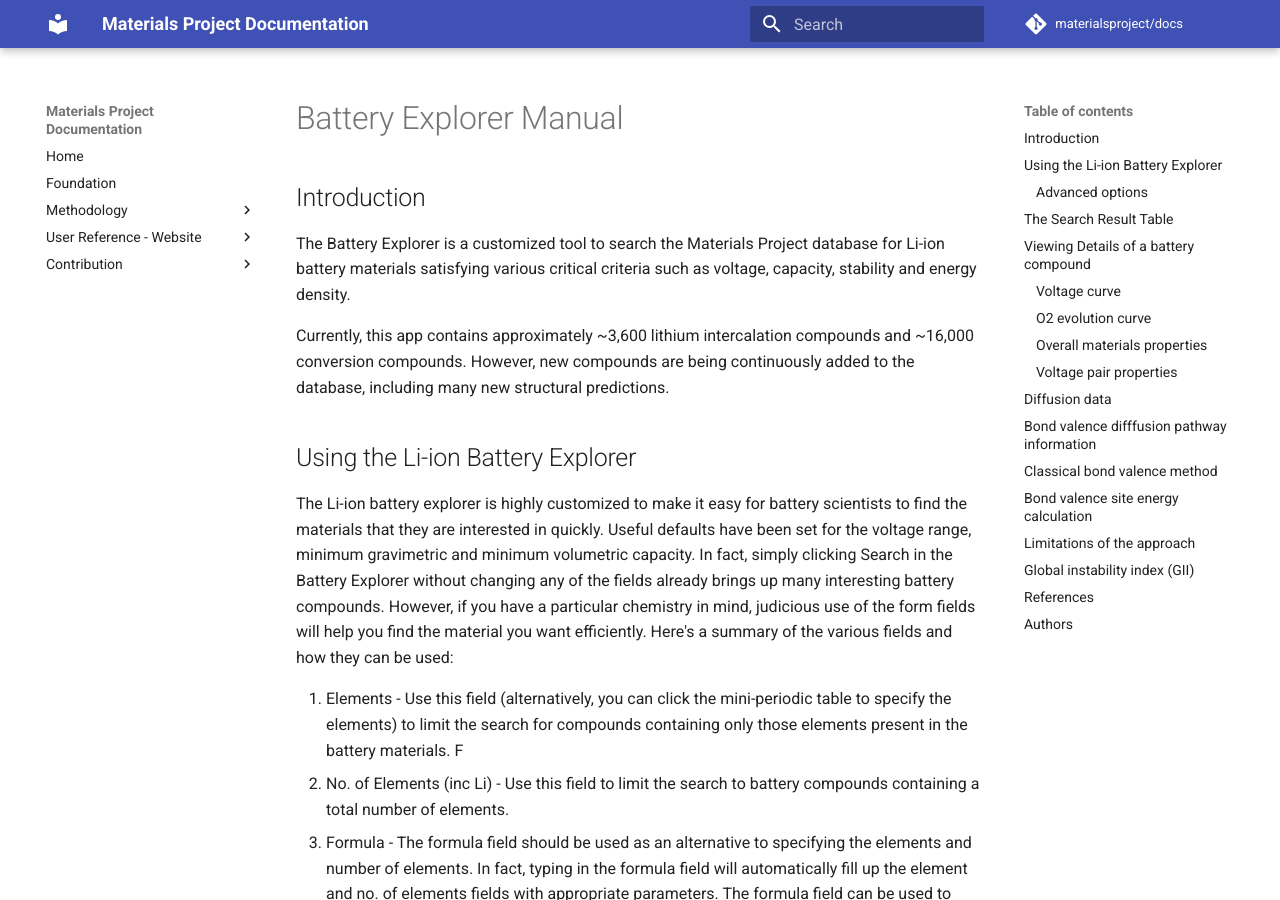
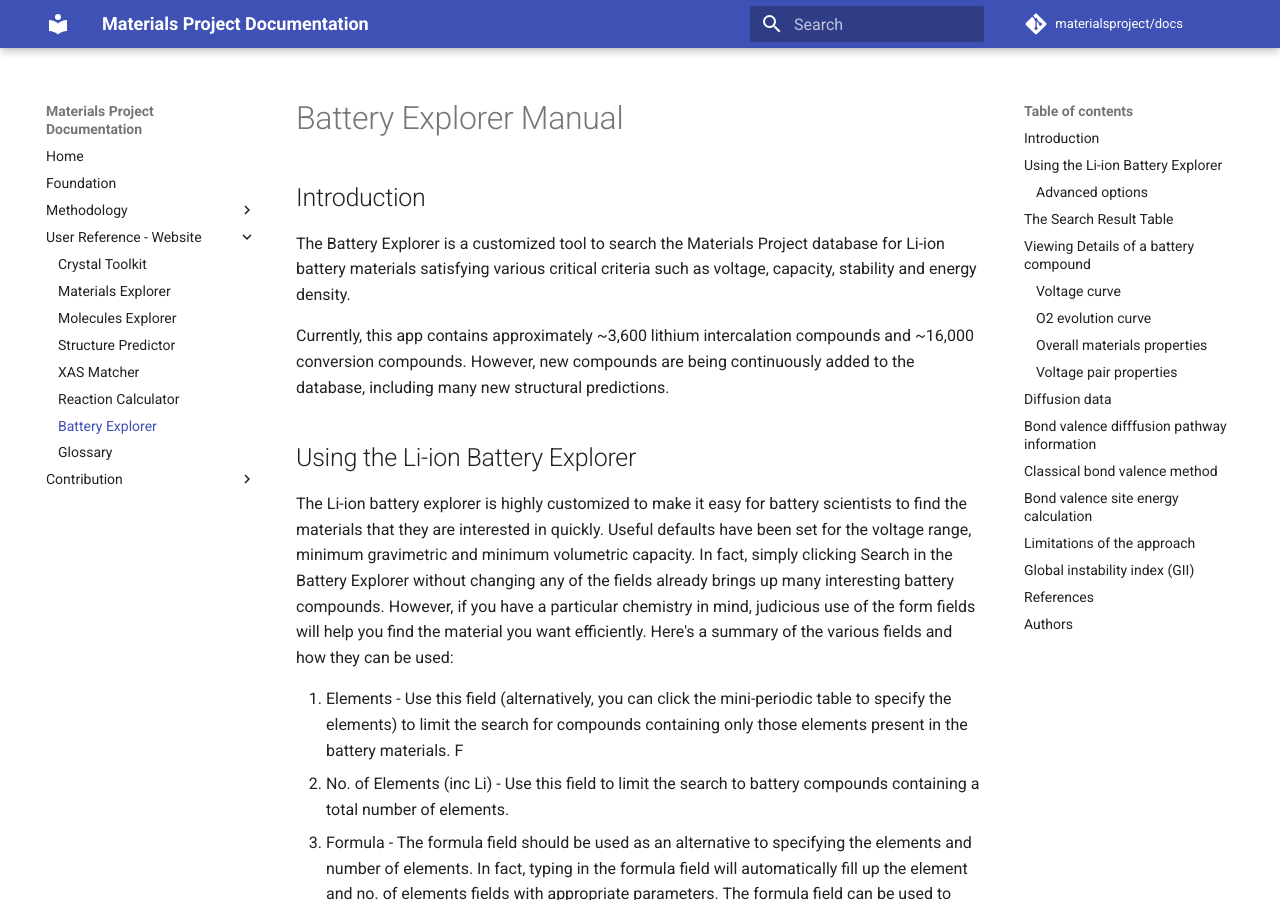
Before and after one commit to materialsproject/docs, an MkDocs documentation site: the page built from docs/user-guide/battery-explorer.md, in a window 1280 px wide and 900 px high. Built offline with MkDocs 1.6.1 and Material for MkDocs 9.7.7, drawn with Linux system fonts in a browser that asks for light colours; formulas are drawn with MathJax 3; comment, search, counter and statistics services are not loaded.

Commit message:
add battery explorer to nav

```diff
--- a/mkdocs.yml
+++ b/mkdocs.yml
@@ -25,6 +25,7 @@
         - 'Structure Predictor': 'user-guide/structure-predictor.md'
         - 'XAS Matcher': 'user-guide/xas-matcher.md'
         - 'Reaction Calculator': 'user-guide/reaction-calculator.md'
+        - 'Battery Explorer': 'user-guide/battery-explorer.md'
         - 'Glossary': 'user-guide/glossary-of-terms.md'
     - Contribution:
         - 'Newsfeed': 'contrib/spec/newsfeed.md'
```
